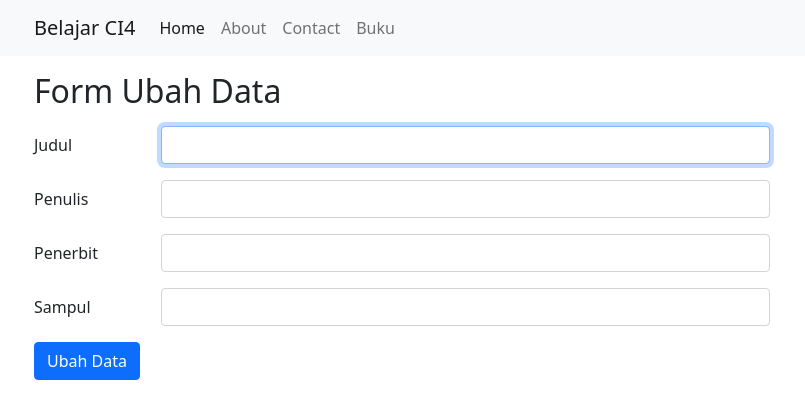
After one commit to maulanasarowis/ci4app, a CodeIgniter 4 app: template app/Views/buku/edit.php in a window 1280 px wide. The commit adds this page. Shown: the top 419 px of the page, without its empty margins (48-853 px from the left). Run offline with PHP 8.4 and a stand-in for CodeIgniter, Linux system fonts and the light colour scheme; the template is opened without the code that fills it, so the values that code supplies are empty; some libraries are stand-ins or nearby versions.

Commit message:
update & edit validation

```diff
--- a/app/Config/Routes.php
+++ b/app/Config/Routes.php
@@ -35,6 +35,7 @@ $routes->setAutoRoute(true);
 $routes->get('/', 'Pages::index');
 
 $routes->get('/buku/create', 'Buku::create');
+$routes->get('/buku/edit/(:segment)', 'Buku::edit/$1');
 $routes->delete('/buku/(:num)', 'Buku::delete/$1');
 $routes->get('/buku/(:any)', 'Buku::detail/$1');
 
--- a/app/Views/buku/detail.php
+++ b/app/Views/buku/detail.php
@@ -15,7 +15,7 @@
                             <h5 class="card-title"><?= $buku['judul']; ?></h5>
                             <p class="card-text"><b>Penulis :</b> <?= $buku['penulis']; ?></p>
                             <p class="card-text"><small class="text-muted"><b>Penerbit :</b> <?= $buku['penerbit']; ?></small></p>
-                            <a href="" class="btn btn-warning">Edit</a>
+                            <a href="/buku/edit/<?= $buku['slug']; ?>" class="btn btn-warning">Edit</a>
                             <form action="/buku/<?= $buku['id']; ?>" method="POST" class="d-inline">
                                 <?= csrf_field(); ?>
                                 <input type="hidden" name="_method" value="DELETE">
--- /dev/null
+++ b/app/Views/buku/edit.php
@@ -0,0 +1,41 @@
+<?= $this->extend('layout/template'); ?>
+
+<?= $this->section('content'); ?>
+    <div class="container">
+        <div class="row">
+            <div class="col-8">
+                <h2 class="my-3">Form Ubah Data</h2>
+                <form action="/buku/update/<?= $buku['id']; ?>" method="POST">
+                <?= csrf_field(); ?>
+                <input type="hidden" name="slug" value="<?= $buku['slug']; ?>">
+                    <div class="row mb-3">
+                        <label for="judul" class="col-sm-2 col-form-label">Judul</label>
+                        <div class="col-sm-10">
+                            <input type="text" class="form-control <?= ($validation->hasError('judul')) ? 'is-invalid' : ''; ?>" id="judul" name="judul" value="<?= (old('judul')) ? old('judul') : $buku['judul'] ?>" autofocus>
+                            <div id="validationServer03Feedback" class="invalid-feedback"><?= $validation->getError('judul'); ?></div>
+                        </div>
+                    </div>
+                    <div class="row mb-3">
+                        <label for="penulis" class="col-sm-2 col-form-label">Penulis</label>
+                        <div class="col-sm-10">
+                        <input type="text" class="form-control" id="penulis" name="penulis" value="<?= (old('penulis')) ? old('penulis') : $buku['penulis'] ?>">
+                        </div>
+                    </div>
+                    <div class="row mb-3">
+                        <label for="penerbit" class="col-sm-2 col-form-label">Penerbit</label>
+                        <div class="col-sm-10">
+                        <input type="text" class="form-control" id="penerbit" name="penerbit" value="<?= (old('penerbit')) ? old('penerbit') : $buku['penerbit'] ?>">
+                        </div>
+                    </div>
+                    <div class="row mb-3">
+                        <label for="sampul" class="col-sm-2 col-form-label">Sampul</label>
+                        <div class="col-sm-10">
+                        <input type="text" class="form-control" id="sampul" name="sampul" value="<?= (old('sampul')) ? old('sampul') : $buku['sampul'] ?>">
+                        </div>
+                    </div>
+                    <button type="submit" class="btn btn-primary">Ubah Data</button>
+                    </form>
+            </div>
+        </div>
+    </div>
+<?= $this->endSection(); ?>
```
Also changed, not shown: app/Controllers/Buku.php (+47 -0 lines).
